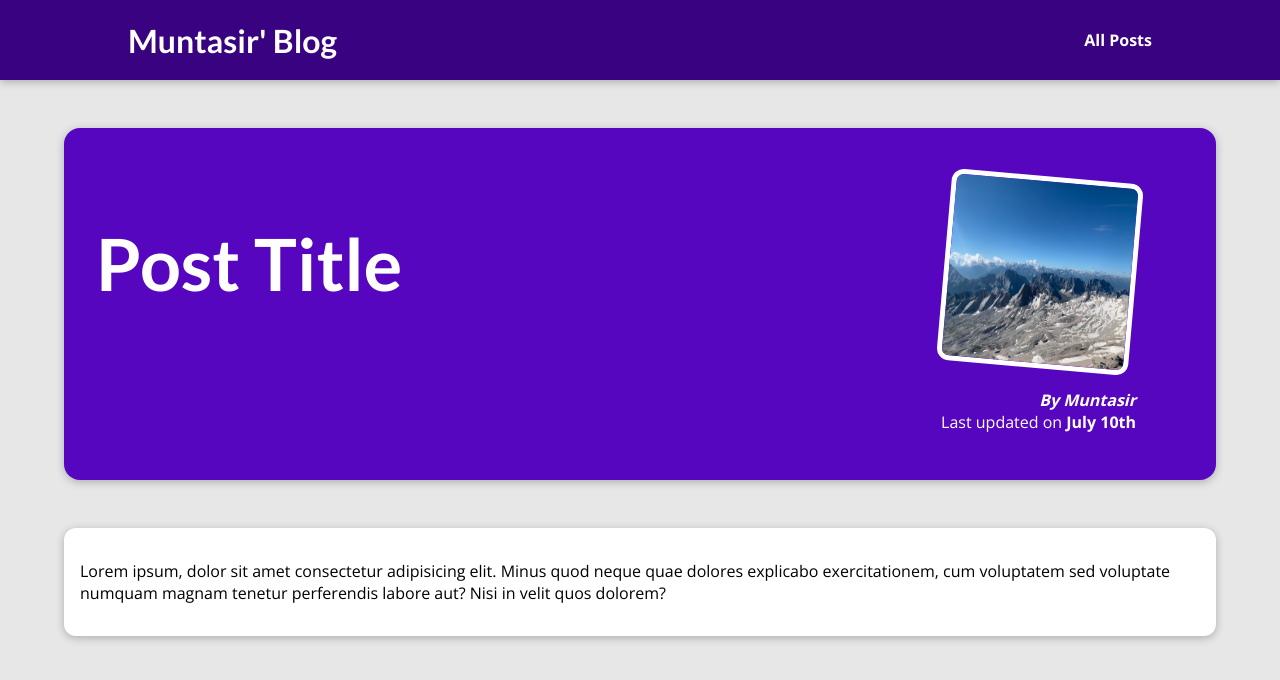
After one commit to Muntasir2179/django-web-dev, a Django app: template blog/templates/blog/post-detail.html in a window 1280 px wide. The commit adds this page. Shown: the top 680 px of the page. Run offline with Django 5.2, Linux system fonts and the light colour scheme; the template is opened without the code that fills it, so the values that code supplies are empty.

Commit message:
made connection to all the pages and added post details template and its css file

```diff
--- /dev/null
+++ b/blog/static/blog/post-detail.css
@@ -0,0 +1,62 @@
+body {
+    background-color: #e7e7e7;
+}
+
+#main-navigation {
+    background-color: #390281;
+    box-shadow: 0 2px 8px rgba(0, 0, 0, 0.25);
+}
+
+#summary {
+    margin: 8rem auto 3rem auto;
+    padding: 2rem;
+    width: 90%;
+    max-width: 90rem;
+    border-radius: 16px;
+    background-color: #5706c0;
+    position: relative;
+    box-shadow: 0 2px 8px rgba(0, 0, 0, 0.25);
+    height: 22rem;
+}
+
+#summary h2 {
+    color: white;
+    font-size: 4.5rem;
+}
+
+#summary article {
+    position: absolute;
+    top: 2rem;
+    right: 3rem;
+    padding: 1rem 2rem;
+    border-radius: 12px;
+    text-align: right;
+    color: white;
+}
+
+#summary article img {
+    width: 12rem;
+    height: 12rem;
+    border-radius: 12px;
+    transform: rotateZ(5deg);
+    border: 5px solid white;
+    margin-bottom: 1rem;
+}
+
+#summary address {
+    font-weight: bold;
+}
+
+#summary time {
+    font-weight: bold;
+}
+
+main {
+    width: 90%;
+    max-width: 90rem;
+    margin: 3rem auto;
+    background-color: white;
+    padding: 1rem;
+    border-radius: 12px;
+    box-shadow: 0 2px 8px rgba(0, 0, 0, 0.25);
+}
--- a/blog/templates/blog/includes/post.html
+++ b/blog/templates/blog/includes/post.html
@@ -2,7 +2,7 @@
 
 <li>
     <article class="post">
-        <a href="">
+        <a href="{% url "post-detail-page" slug="the-mountains" %}">
             <img src="{% static "blog/images/mountains.jpg" %}" alt="Mountain Hiking">
             <div class="post__content">
                 <h3>Mountain Hiking</h3>
--- /dev/null
+++ b/blog/templates/blog/post-detail.html
@@ -0,0 +1,29 @@
+{% extends "base.html" %}
+{% load static %}
+
+{% block css_files %}
+    <link rel="stylesheet" href="{% static "blog/post-detail.css" %}">
+{% endblock css_files %}
+
+{% block title %}
+    This Post Title
+{% endblock title %}
+
+{% block content %}
+    <section id="summary">
+        <h2>Post Title</h2>
+        <article>
+            <img src="{% static "blog/images/mountains.jpg" %}" alt="Post Title">
+            <address>By Muntasir</address>
+            <div>
+                Last updated on <time>July 10th</time>
+            </div>
+        </article>
+    </section>
+
+    <main>
+        <p>
+            Lorem ipsum, dolor sit amet consectetur adipisicing elit. Minus quod neque quae dolores explicabo exercitationem, cum voluptatem sed voluptate numquam magnam tenetur perferendis labore aut? Nisi in velit quos dolorem?
+        </p>
+    </main>
+{% endblock content %}
--- a/blog/views.py
+++ b/blog/views.py
@@ -11,4 +11,4 @@ def posts(request):
 
 
 def post_detail(request, slug):
-    pass
+    return render(request=request, template_name="blog/post-detail.html")
--- a/templates/base.html
+++ b/templates/base.html
@@ -12,9 +12,9 @@
 </head>
 <body>
     <header id="main-navigation">
-        <h1><a href="">Muntasir' Blog</a></h1>
+        <h1><a href="{% url "starting-page" %}">Muntasir' Blog</a></h1>
         <nav>
-            <a href="">All Posts</a>
+            <a href="{% url "posts-page" %}">All Posts</a>
         </nav>
     </header>
     {% block content %}{% endblock content %}
```
